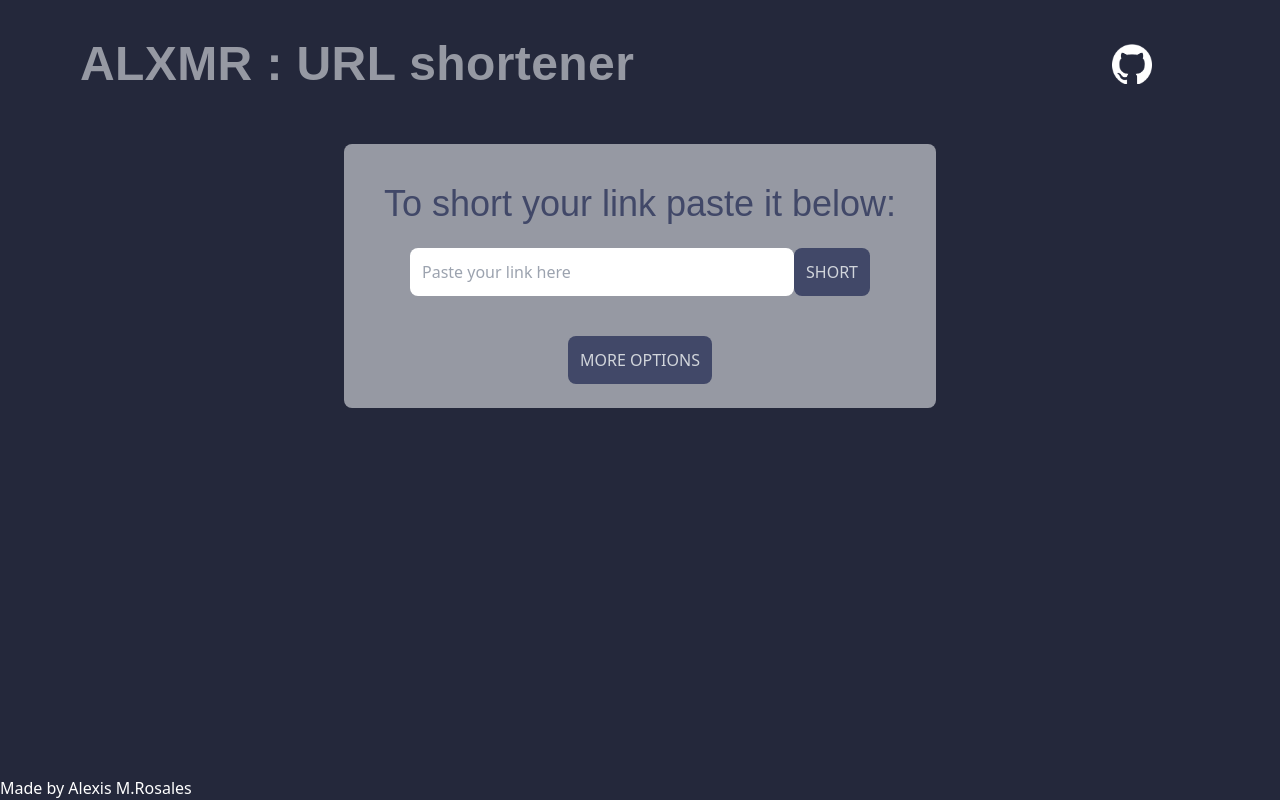
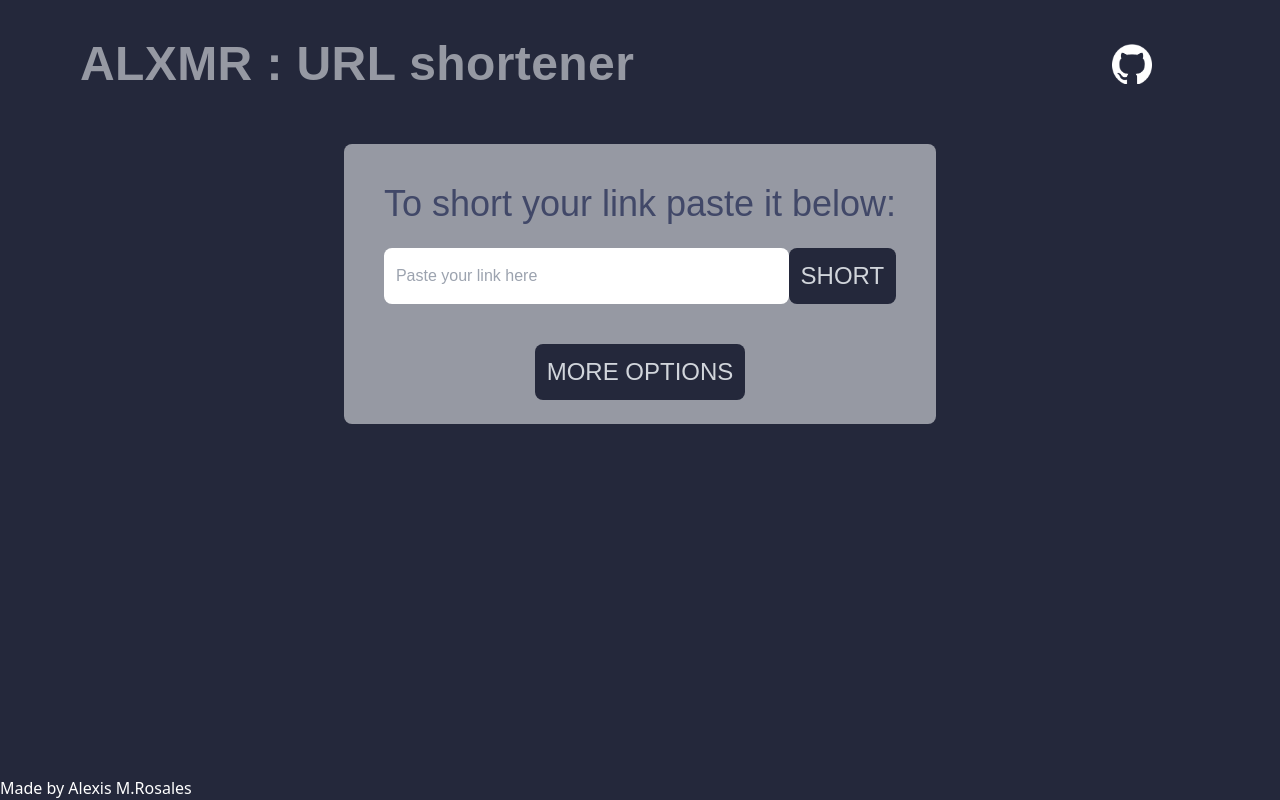
Before and after one commit to alexismrosales/url_shortener, a React (Create React App) app in the folder url_shortener-frontend/: page / in a window 1280 px wide. Built offline with nearby package versions, Linux system fonts and the light colour scheme.

Commit message:
Updated some styles

```diff
--- a/url_shortener-frontend/src/components/shortener/styles.module.css
+++ b/url_shortener-frontend/src/components/shortener/styles.module.css
@@ -8,17 +8,29 @@
 }
 
 .mainInput {
-  @apply p-3 md:rounded-l-lg rounded-none rounded-lg md:w-96 w-full
+  @apply p-3 py-4 md:rounded-l-lg rounded-none rounded-lg md:w-4/5 w-full;
+  font-family: "Changa", sans-serif;
+
 }
 
 .mainButton {
-  @apply bg-[var(--primary)] md:rounded-r-lg rounded-lg p-3 text-gray-300
+  @apply bg-[var(--secondary)] text-2xl md:rounded-r-lg rounded-lg p-3 text-gray-300;
+  font-family: "Changa", sans-serif;
+
 }
 
 .secondaryInput {
-  @apply p-3 md:rounded-l-lg rounded-none rounded-lg w-full
+  @apply p-3 py-4 md:rounded-l-lg rounded-none rounded-lg w-full;
+  font-family: "Changa", sans-serif;
 }
 
 .secondaryButton {
-  @apply bg-[var(--primary)] rounded-lg p-3 md:mx-0 mx-2 text-gray-300
+  @apply bg-[var(--secondary)] text-2xl rounded-lg p-3 md:mx-0 mx-2 text-gray-300;
+  font-family: "Changa", sans-serif;
+
 }
+
+.checkBackHalf {
+  @apply flex text-[var(--secondary)] text-2xl pb-3;
+  font-family: "Changa", sans-serif;
+}
```
